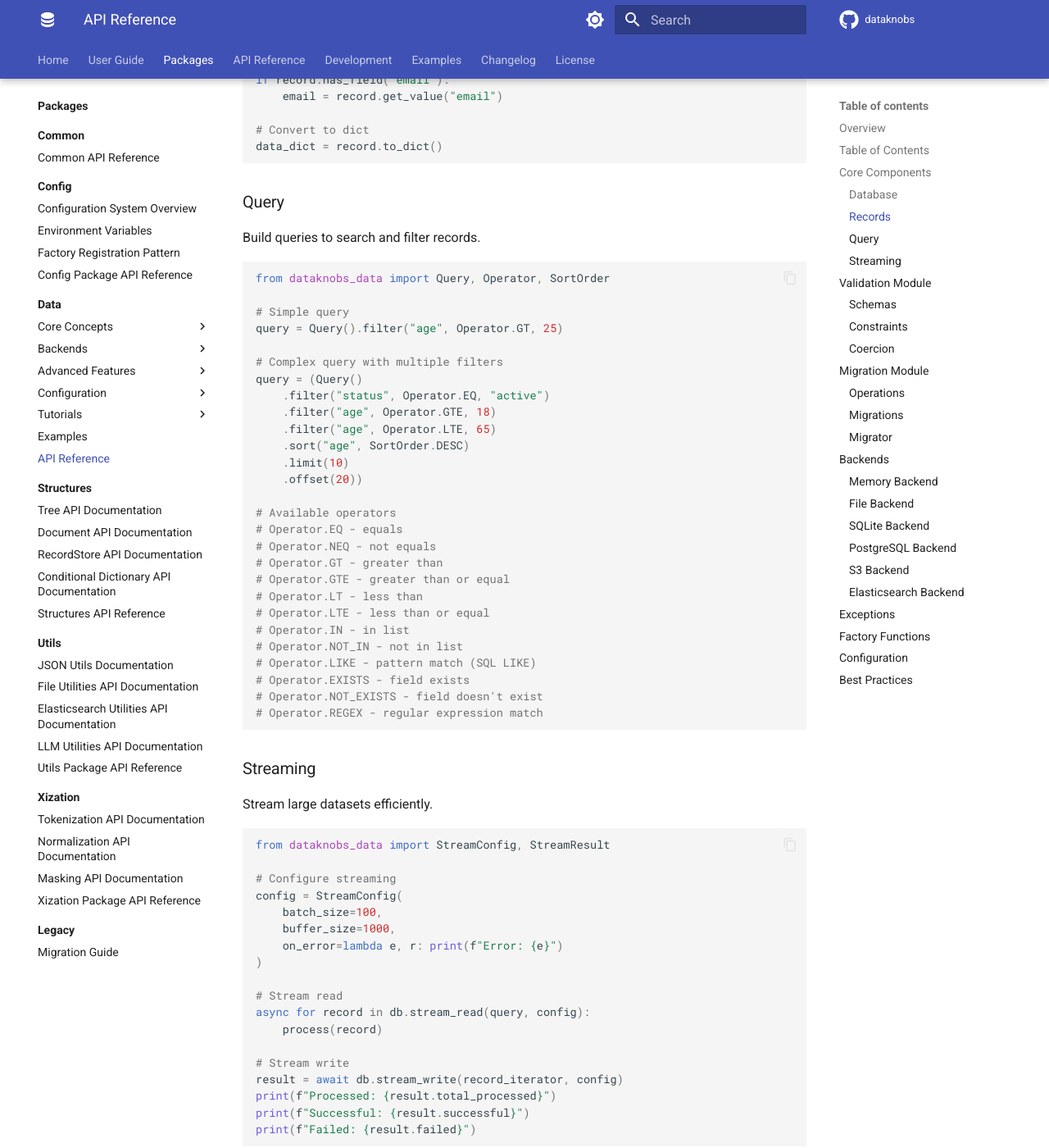
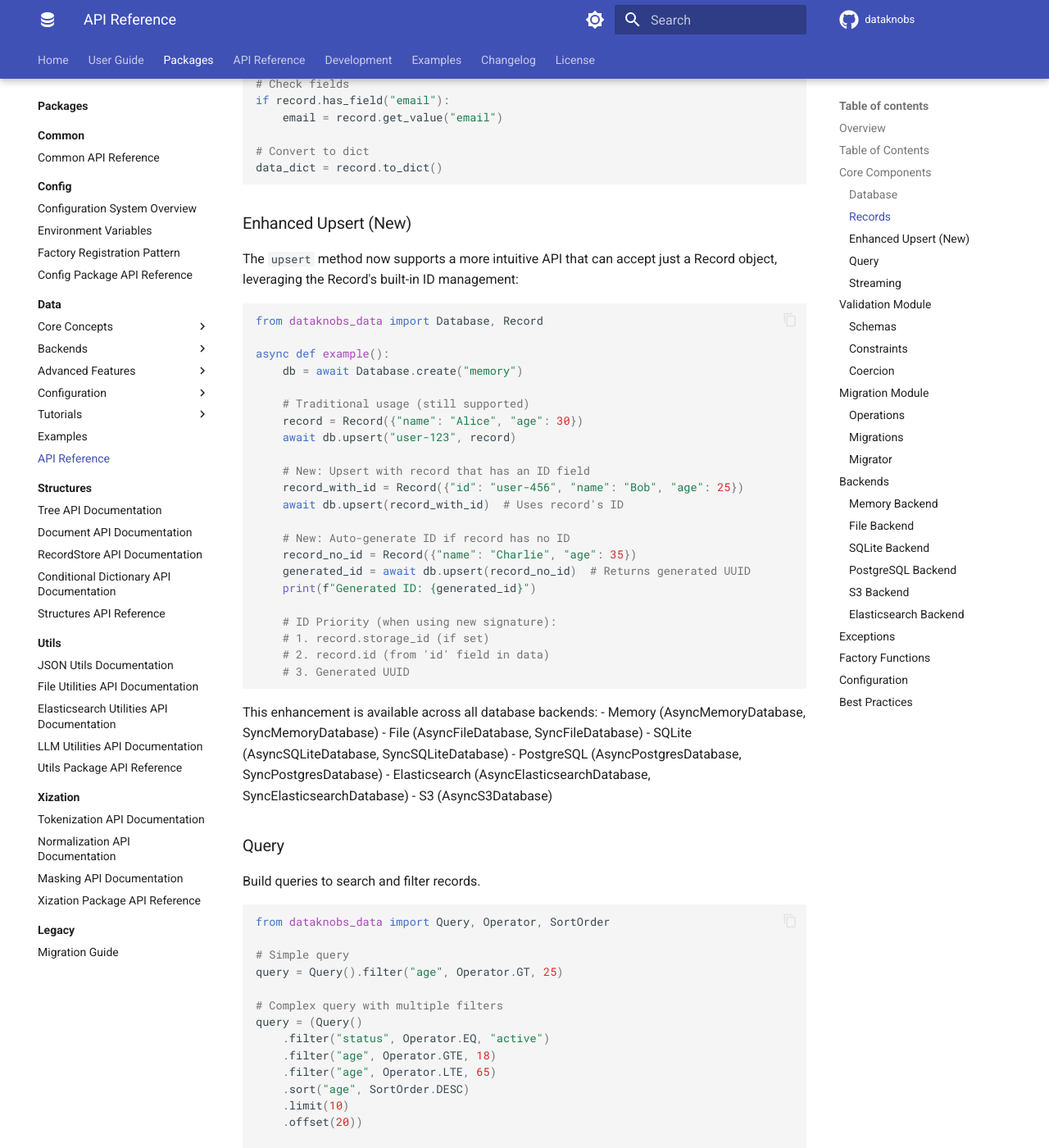
Before and after one commit to KBS-Labs/dataknobs, an MkDocs documentation site: the page built from docs/packages/data/api-reference.md, in a window 1280 px wide and 1400 px high, scrolled down 2318 px. Shown: the whole window at 82% size. Built offline with MkDocs 1.6.1 and Material for MkDocs 9.7.7, drawn with Linux system fonts in a browser that asks for light colours; comment, search, counter and statistics services are not loaded; the version menu is left out; some of the changed text lies outside the part shown.

Commit message:
updated documentation

````diff
--- a/docs/packages/data/api-reference.md
+++ b/docs/packages/data/api-reference.md
@@ -54,7 +54,7 @@ db.close()
 - `update(id: str, record: Record) -> bool`: Update an existing record
 - `delete(id: str) -> bool`: Delete a record
 - `exists(id: str) -> bool`: Check if a record exists
-- `upsert(id: str, record: Record) -> str`: Update or insert a record
+- `upsert(id_or_record: str | Record, record: Record | None = None) -> str`: Update or insert a record (enhanced to accept just a Record)
 - `search(query: Query) -> List[Record]`: Search for records
 - `count(query: Query | None) -> int`: Count matching records
 - `clear() -> int`: Delete all records
@@ -91,6 +91,43 @@ if record.has_field("email"):
 # Convert to dict
 data_dict = record.to_dict()
 ```
+
+### Enhanced Upsert (New)
+
+The `upsert` method now supports a more intuitive API that can accept just a Record object, leveraging the Record's built-in ID management:
+
+```python
+from dataknobs_data import Database, Record
+
+async def example():
+    db = await Database.create("memory")
+
+    # Traditional usage (still supported)
+    record = Record({"name": "Alice", "age": 30})
+    await db.upsert("user-123", record)
+
+    # New: Upsert with record that has an ID field
+    record_with_id = Record({"id": "user-456", "name": "Bob", "age": 25})
+    await db.upsert(record_with_id)  # Uses record's ID
+
+    # New: Auto-generate ID if record has no ID
+    record_no_id = Record({"name": "Charlie", "age": 35})
+    generated_id = await db.upsert(record_no_id)  # Returns generated UUID
+    print(f"Generated ID: {generated_id}")
+
+    # ID Priority (when using new signature):
+    # 1. record.storage_id (if set)
+    # 2. record.id (from 'id' field in data)
+    # 3. Generated UUID
+```
+
+This enhancement is available across all database backends:
+- Memory (AsyncMemoryDatabase, SyncMemoryDatabase)
+- File (AsyncFileDatabase, SyncFileDatabase)
+- SQLite (AsyncSQLiteDatabase, SyncSQLiteDatabase)
+- PostgreSQL (AsyncPostgresDatabase, SyncPostgresDatabase)
+- Elasticsearch (AsyncElasticsearchDatabase, SyncElasticsearchDatabase)
+- S3 (AsyncS3Database)
 
 ### Query
 
````
Also changed, not shown: docs/changelog.md (+11 -0 lines).
